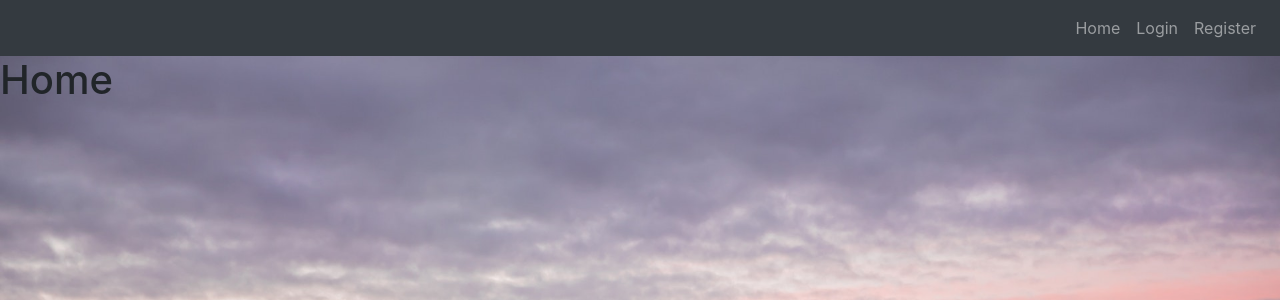
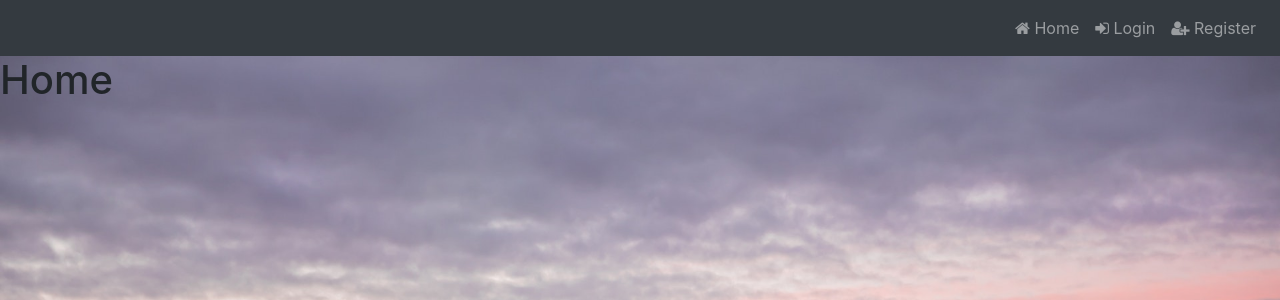
Before and after one commit to StephenWhittington/Fullstack-Milestone-Project, a Django app: page / in a window 1280 px wide. Shown: the top 300 px of the page. Run offline with Django 3.2, Linux system fonts and the light colour scheme; some libraries are stand-ins or nearby versions.

Commit message:
updated nav bar with icons for all links with fontawesome

```diff
--- a/templates/base.html
+++ b/templates/base.html
@@ -7,6 +7,8 @@
     <meta http-equiv="X-UA-Compatible" content="ie=edge">
     <link rel="stylesheet" href="https://stackpath.bootstrapcdn.com/bootstrap/4.4.1/css/bootstrap.min.css"
     integrity="sha384-Vkoo8x4CGsO3+Hhxv8T/Q5PaXtkKtu6ug5TOeNV6gBiFeWPGFN9MuhOf23Q9Ifjh" crossorigin="anonymous">
+    <link href="https://stackpath.bootstrapcdn.com/font-awesome/4.7.0/css/font-awesome.min.css" rel="stylesheet"
+    integrity="sha384-wvfXpqpZZVQGK6TAh5PVlGOfQNHSoD2xbE+QkPxCAFlNEevoEH3Sl0sibVcOQVnN" crossorigin="anonymous">
     <link rel="stylesheet" href="{% static 'css/style.css' %}">
     <title>{% block page_title %}{% endblock %}</title>
 </head>
@@ -15,12 +17,12 @@
     <nav class="navbar navbar-expand-lg navbar-dark bg-dark">
         <ul class="navbar-nav ml-auto">
         {% if user.is_authenticated %}
-            <li class="nav-item"><a class="nav-link" href="{% url 'index' %}">Home</a></li>
-            <li class="nav-item"><a class="nav-link" href="{% url 'logout' %}">Logout</a></li>
+            <li class="nav-item"><a class="nav-link" href="{% url 'index' %}"><i class="fa fa-home" aria-hidden="true"></i> Home</a></li>
+            <li class="nav-item"><a class="nav-link" href="{% url 'logout' %}"><i class="fa fa-sign-out"></i> Logout</a></li>
         {% else %}
-            <li class="nav-item"><a class="nav-link" href="{% url 'index' %}">Home</a></li>
-            <li class="nav-item"><a class="nav-link" href="{% url 'login' %}">Login</a></li>
-            <li class="nav-item"><a class="nav-link" href="{% url 'registration' %}">Register</a></li>
+            <li class="nav-item"><a class="nav-link" href="{% url 'index' %}"><i class="fa fa-home" aria-hidden="true"></i> Home</a></li>
+            <li class="nav-item"><a class="nav-link" href="{% url 'login' %}"><i class="fa fa-sign-in"></i> Login</a></li>
+            <li class="nav-item"><a class="nav-link" href="{% url 'registration' %}"><i class="fa fa-user-plus"></i> Register</a></li>
         {% endif %}
         </ul>
     </nav>
```
Also changed, not shown: db.sqlite3.
